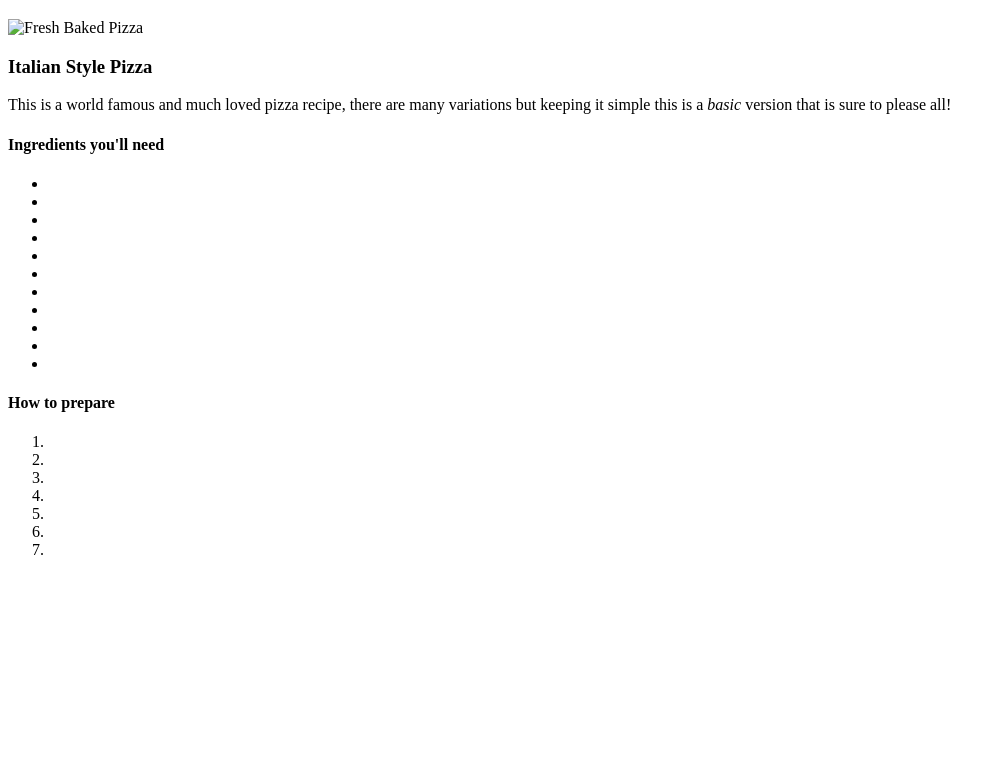
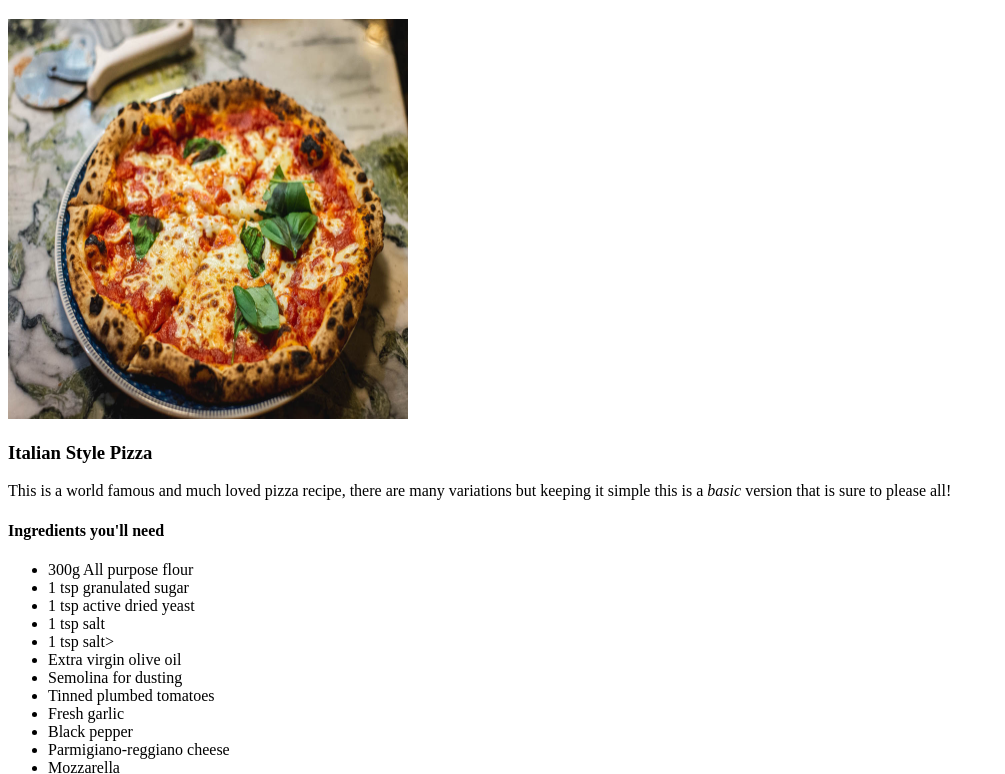
Before and after one commit to razseed/OdinRecipes, a plain HTML site: page recipes/pizza.html in a window 1280 px wide. Shown: the part 61-835 px from the top of the page, without its empty margins (0-1005 px from the left). Before the commit the page ends 800 px from the top, so only its background shows below. Drawn offline with Linux system fonts and the light colour scheme.

Commit message:
3 food menu items

```diff
--- a/recipes/pizza.html
+++ b/recipes/pizza.html
@@ -8,33 +8,35 @@
 </head>
 <body>
  <h1>Pizza</h1>
-    <img src="<!--Pizza-->"  max width="400" min width="150" max height="400" min height="150" alt="Fresh Baked Pizza">
+    <img src="pizza.jpg"  max width="400" min width="150" max height="400" min height="150" alt="Fresh Baked Pizza">
   <h3>Italian Style Pizza</h3>
     <p>This is a world famous and much loved pizza recipe, there are many variations but keeping it simple this is a <em>basic</em> version that is sure to please all!</p>
   <h4>Ingredients you'll need</h4>
     <ul>
-        <li> </li>
-        <li></li>
-        <li></li>
-        <li></li>
-        <li></li>
-        <li></li>
-        <li></li>
-        <li></li>
-        <li></li>
-        <li></li>
-        <li></li>
-
+        <li>300g All purpose flour</li>
+        <li>1 tsp granulated sugar</li>
+        <li>1 tsp active dried yeast</li>
+        <li>1 tsp salt</li>
+        <li>1 tsp salt></li>
+        <li>Extra virgin olive oil</li>
+        <li>Semolina for dusting</li>
+        <li>Tinned plumbed tomatoes</li>
+        <li>Fresh garlic</li>
+        <li>Black pepper</li>
+        <li>Parmigiano-reggiano cheese</li>
+        <li>Mozzarella</li>
+        <li>Fresh basil</li>
     </ul>
   <h4>How to prepare</h4>
     <ol>
-        <li></li>
-        <li></li>
-        <li></li>
-        <li></li>
-        <li></li>
-        <li></li>
-        <li></li>
+        <li><b>Prepare Pizza Dough</b>In a medium bowel, whisk together the all purpose flour, sugar, yeast, salt. Add the warm water and olive oil, and stir the mixture with a wooden spoon until the dough just starts to come together.</li>
+        <li>scrape the dough onto a well dusted countertop and knead the dough for 3 minutes, it will come together quickly and become sticky, continue to dust as needed.</li>
+        <li>place dough in a well greased bowel, cover and leave to rise for 2 hours in a warm area</li>
+        <li>Preheat Oven and Pizza Steel or Stone: Place the pizza steel (or stone) on the second to top rack of your oven (roughly 8 inches from the broiler element), and preheat the oven and steel (or stone) to 550°F (285°C) for a minumum of 1 hour. If your oven does not go up to 550°F (285°C) or you are using a delicate pizza stone, I recommend heating it to a maximum of 500°F (260°C)</li>
+        <li>As the oven is preheating, assemble the ingredients. In a small bowl, stir together the pureed tomatoes, minced garlic, extra virgin olive oil, pepper, and salt. Set aside another small bowl with the cubed mozzarella cheese (pat the cheese with a paper towel to remove any excess moisture). Set aside the basil leaves and grated parmigiano-reggiano cheese for easy grabbing.</li>
+        <li>Separate the dough into two equal-sized portions. It will deflate slightly, but that is OK. Place the dough on a large plate or floured counter top, cover gently with plastic wrap, and allow the dough to rest for 5 to 10 minutes.</li>
+        <li><b>Assemble the Pizza</b>: Sprinkle the pizza peel (if you do not own a pizza peel, you can try using the back of a half sheet pan - but it is tricky!) with a tablespoon of semolina and dusting of all-purpose flour. Gently use both hands to stretch one ball of pizza dough into roughly a 10-inch circle (don’t worry if its not perfectly uniform). If the dough springs back or is too elastic, allow it to rest for an additional five minutes. The edges of the dough can be slightly thicker, but make sure the center of the dough is thin (you should be able to see some light through it if you held it up). Gently transfer the dough onto the semolina and flour dusted pizza peel or baking sheet.</li>
+        <li>Drizzle or brush the dough lightly (using your fingertips) with olive oil (roughly a teaspoon. Using a large spoon, add roughly ½ cup of the tomato sauce onto the pizza dough, leaving a ½-inch or ¾-inch border on all sides. Use the back of the spoon to spread it evenly and thinly. Sprinkle a tablespoon of parmigiano-reggiano cheese onto the pizza sauce. Add half of the cubed mozzarella, distributing it evenly over the entire pizza. Using your hands, tear a few large basil leaves, and sprinkle the basil over the pizza. At this point, I’ll occasionally stretch the sides of the dough out a bit to make it even thinner. Gently slide the pizza from the peel onto the heated baking stone. Bake for 7 to 8 minutes, or until the crust is golden and the cheese is bubbling and caramelized and the edges of the pizza are golden brown.</li>
     </ol>
 
 </body>
```
Also changed, not shown: recipes/chowmein.html (+1 -1 lines), recipes/sundayroast.html (+8 -3 lines).
